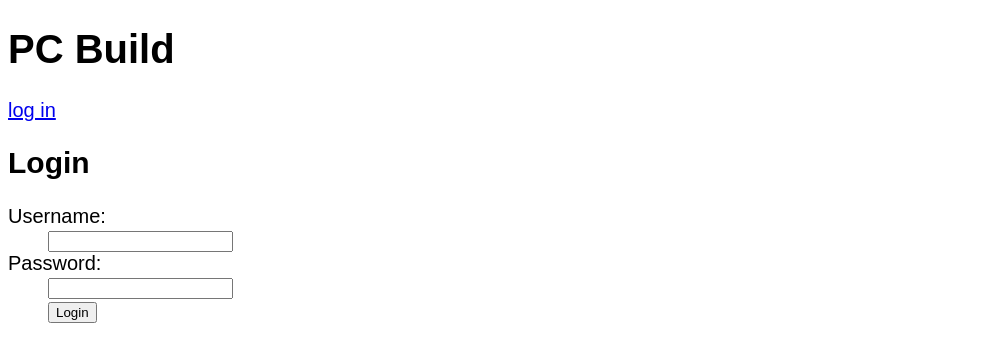
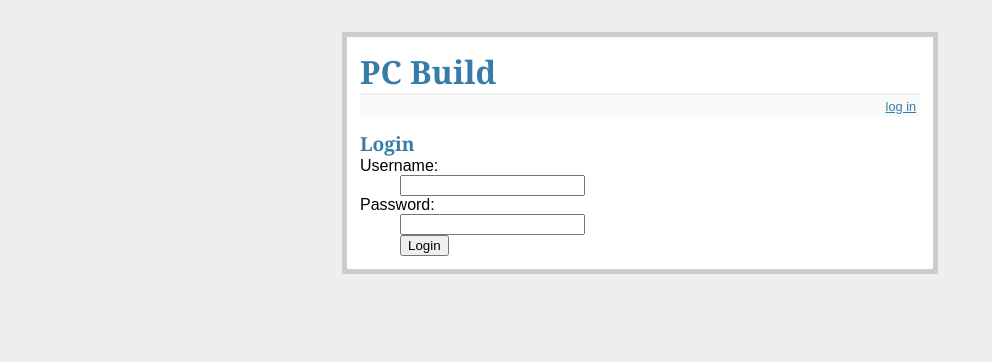
Before and after one commit to btsaubt/pc-build-db, a Flask app: page /login in a window 1280 px wide. Shown: the top 362 px of the page, without its empty margins (0-992 px from the left). Run offline with Flask 2, Linux system fonts and the light colour scheme; parts of the project's set-up code (start-up, migrations or seed data) failed here and were passed over.

Commit message:
css changes

```diff
--- a/static/style.css
+++ b/static/style.css
@@ -1,4 +1,18 @@
-body {
-    font-size: 15pt;
-    font-family: arial;
-}
+body            { font-family: sans-serif; background: #eee; }
+a, h1, h2       { color: #377ba8; }
+h1, h2          { font-family: 'Georgia', serif; margin: 0; }
+h1              { border-bottom: 2px solid #eee; }
+h2              { font-size: 1.2em; }
+
+.page           { margin: 2em auto; width: 35em; border: 5px solid #ccc;
+                  padding: 0.8em; background: white; }
+.entries        { list-style: none; margin: 0; padding: 0; }
+.entries li     { margin: 0.8em 1.2em; }
+.entries li h2  { margin-left: -1em; }
+.add-entry      { font-size: 0.9em; border-bottom: 1px solid #ccc; }
+.add-entry dl   { font-weight: bold; }
+.metanav        { text-align: right; font-size: 0.8em; padding: 0.3em;
+                  margin-bottom: 1em; background: #fafafa; }
+.flash          { background: #cee5F5; padding: 0.5em;
+                  border: 1px solid #aacbe2; }
+.error          { background: #f0d6d6; padding: 0.5em; }
```
